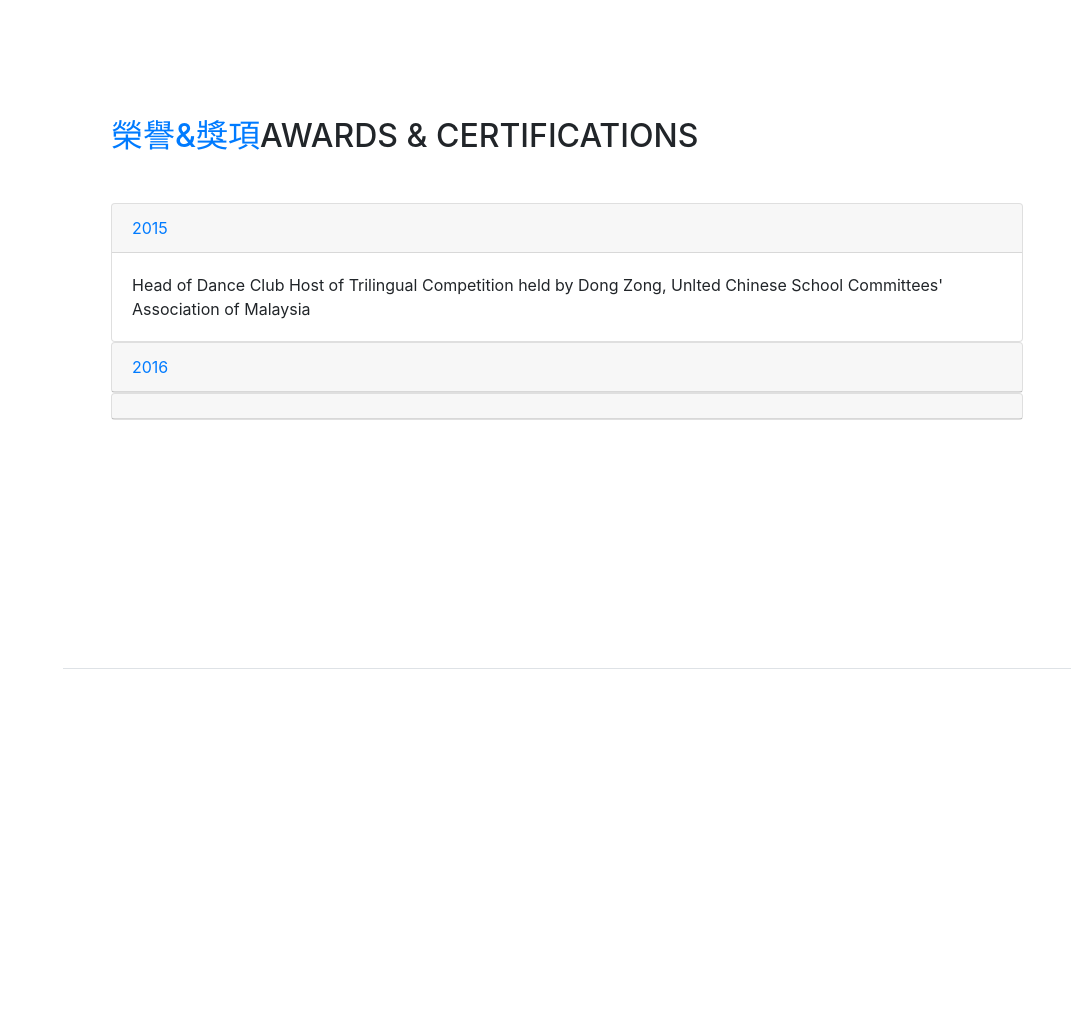
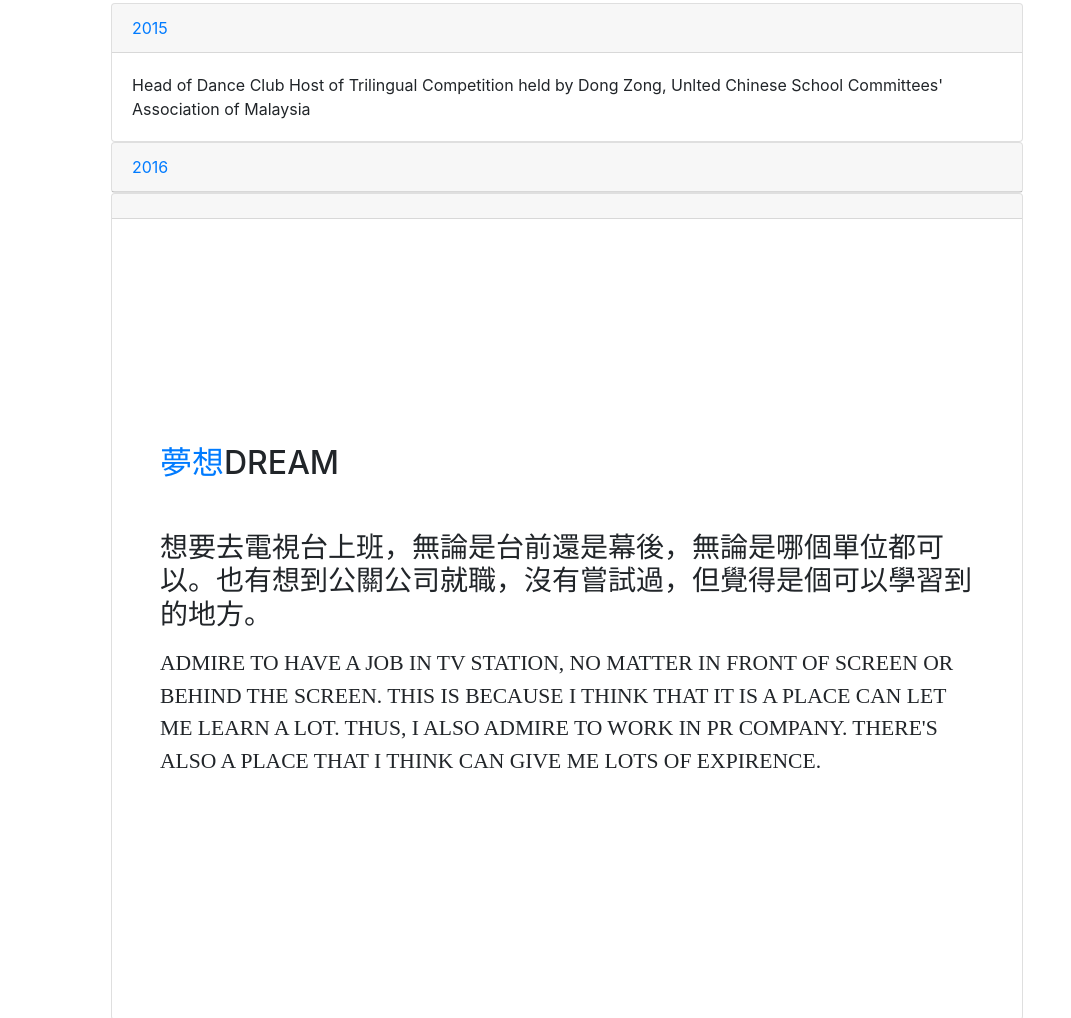
Before and after one commit to hiigx/hiigx.github.io, a website with bundled scripts: page index.html in a window 1280 px wide. Shown: the part 5428-6446 px from the top of the page, without its empty margins (209-1280 px from the left). Before the commit the page ends 6097 px from the top, so only its background shows below. Built offline with nearby package versions, Linux system fonts and the light colour scheme; a web font is replaced by a local one.

Commit message:
Update index.html

```diff
--- a/index.html
+++ b/index.html
@@ -254,6 +254,14 @@
       <div class="card-header">
     </div>
 
+    <section class="resume-section p-3 p-lg-5 d-flex flex-column" id="dream">
+        <div class="my-auto">
+          <h2 class="mb-5"><span class="text-primary">夢想</span>Dream</h2>
+          <h3 class="mb-0">想要去電視台上班，無論是台前還是幕後，無論是哪個單位都可以。也有想到公關公司就職，沒有嘗試過，但覺得是個可以學習到的地方。</h3>
+          <div class="subheading mb-3">Admire to have a job in TV station, no matter in front of screen or behind the screen. This is because i think that it is a place can let me learn a lot. Thus, I also admire to work in PR company. There's also a place that i think can give me lots of expirence.</div>
+        </div>
+    </section>
+
     <!-- Bootstrap core JavaScript -->
     <script src="vendor/jquery/jquery.min.js"></script>
     <script src="vendor/bootstrap/js/bootstrap.bundle.min.js"></script>
```
